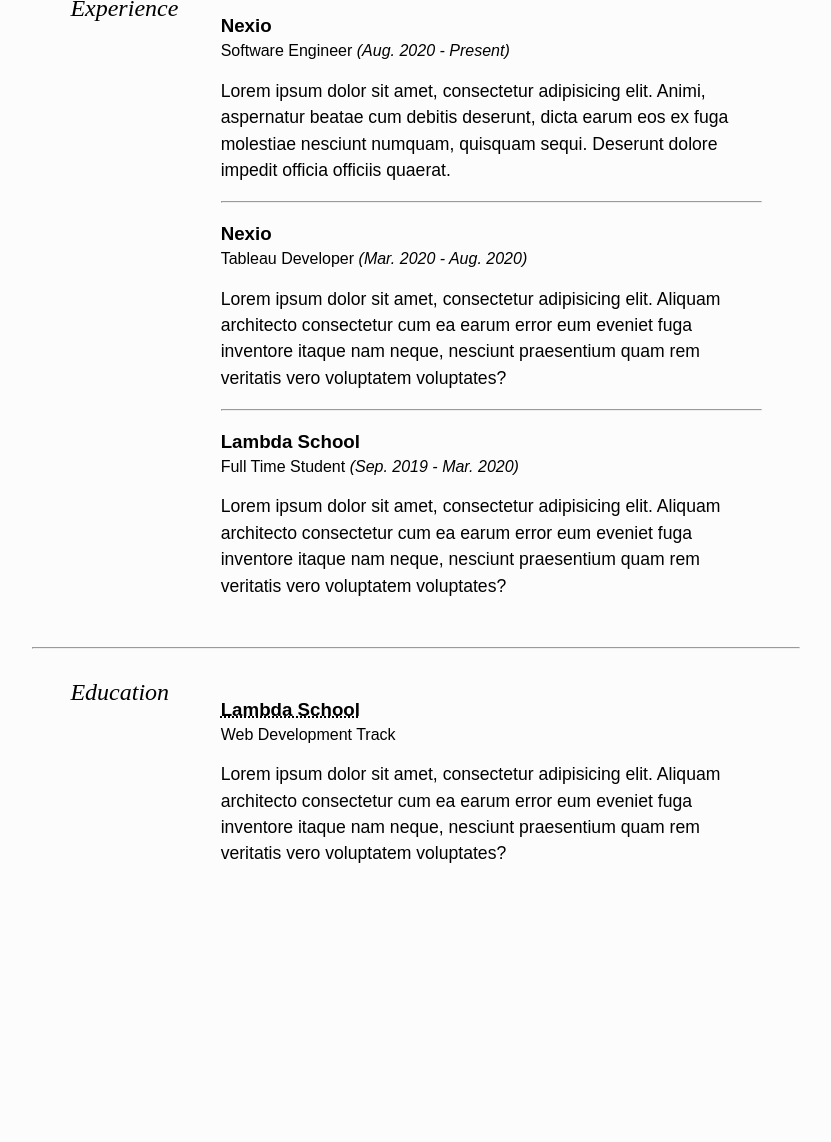
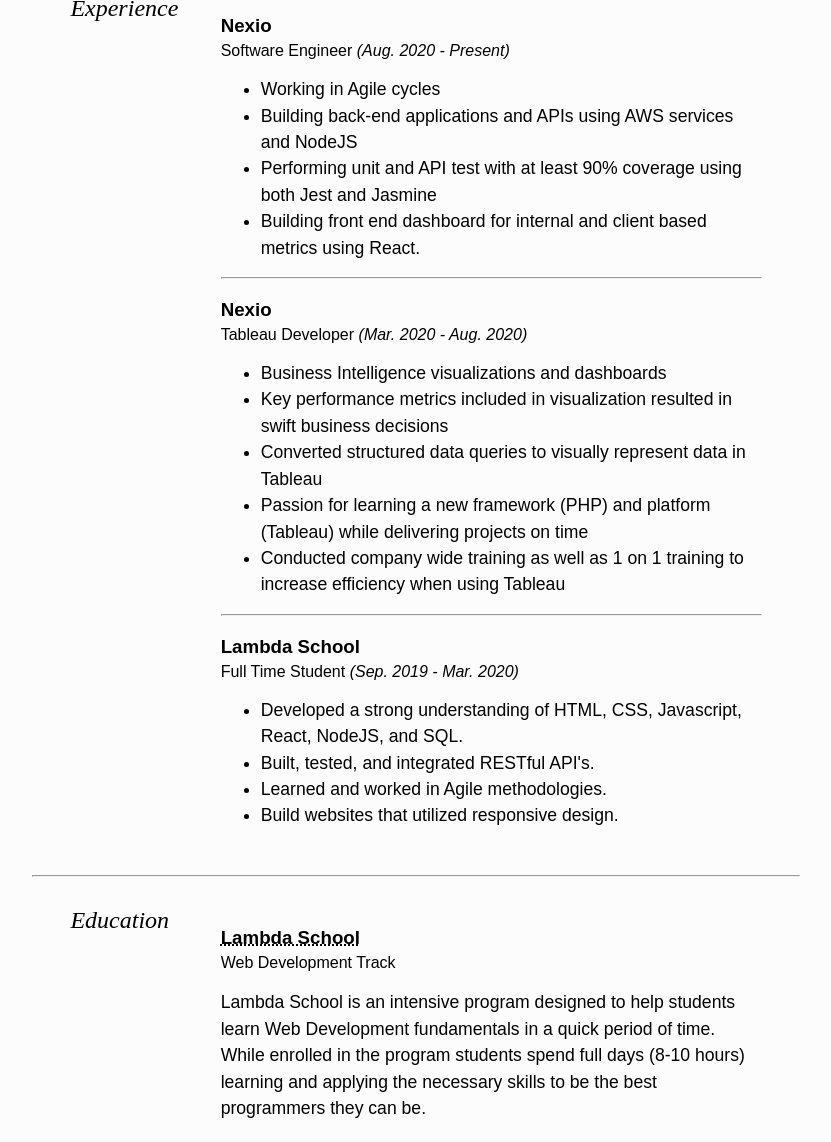
Before and after one commit to tygedavis/aws_resume, a website: page index.html in a window 1280 px wide. Shown: the part 575-1717 px from the top of the page, without its empty margins (224-1055 px from the left). Before the commit the page ends 1489 px from the top, so only its background shows below. Drawn offline with Linux system fonts and the light colour scheme.

Commit message:
Started JS code, added some new lists in HTML and added styling

```diff
--- a/index.css
+++ b/index.css
@@ -75,6 +75,10 @@
 .experience-container h4 span {
     font-style: italic;
 }
+.experience-container ul li {
+    line-height: 1.65rem;
+    font-size: 1.1rem;
+}
 
 /*--- Education ---*/
 .experience-container h3 a {
--- a/index.html
+++ b/index.html
@@ -4,7 +4,7 @@
     <meta charset="UTF-8">
     <title>Tyge Davis</title>
 
-    <link rel="stylesheet" href="index.css">
+    <link rel="stylesheet" type="text/css" href="index.css">
 </head>
 <body>
     <div class="container">
@@ -70,31 +70,35 @@
             <div class="experience-container">
                 <h3>Nexio</h3>
                 <h4>Software Engineer <span>(Aug. 2020 - Present)</span></h4>
-                <p>
-                    Lorem ipsum dolor sit amet, consectetur adipisicing elit. Animi, aspernatur beatae cum debitis
-                    deserunt, dicta earum eos ex fuga molestiae nesciunt numquam, quisquam sequi. Deserunt dolore
-                    impedit officia officiis quaerat.
-                </p>
+                <ul>
+                    <li>Working in Agile cycles</li>
+                    <li>Building back-end applications and APIs using AWS services and NodeJS</li>
+                    <li>Performing unit and API test with at least 90% coverage using both Jest and Jasmine</li>
+                    <li>Building front end dashboard for internal and client based metrics using React.</li>
+                </ul>
             </div>
             <hr>
             <div class="experience-container">
                 <h3>Nexio</h3>
                 <h4>Tableau Developer <span>(Mar. 2020 - Aug. 2020)</span></h4>
-                <p>
-                    Lorem ipsum dolor sit amet, consectetur adipisicing elit. Aliquam architecto consectetur cum ea
-                    earum error eum eveniet fuga inventore itaque nam neque, nesciunt praesentium quam rem veritatis
-                    vero voluptatem voluptates?
-                </p>
+                <ul>
+                    <li>Business Intelligence visualizations and dashboards</li>
+                    <li>Key performance metrics included in visualization resulted in swift business decisions</li>
+                    <li>Converted structured data queries to visually represent data in Tableau</li>
+                    <li>Passion for learning a new framework (PHP) and platform (Tableau) while delivering projects on time</li>
+                    <li>Conducted company wide training as well as 1 on 1 training to increase efficiency when using Tableau</li>
+                </ul>
             </div>
             <hr>
             <div class="experience-container">
                 <h3>Lambda School</h3>
                 <h4>Full Time Student <span>(Sep. 2019 - Mar. 2020)</span></h4>
-                <p>
-                    Lorem ipsum dolor sit amet, consectetur adipisicing elit. Aliquam architecto consectetur cum ea
-                    earum error eum eveniet fuga inventore itaque nam neque, nesciunt praesentium quam rem veritatis
-                    vero voluptatem voluptates?
-                </p>
+                <ul>
+                    <li>Developed a strong understanding of HTML, CSS, Javascript, React, NodeJS, and SQL.</li>
+                    <li>Built, tested, and integrated RESTful API's.</li>
+                    <li>Learned and worked in Agile methodologies.</li>
+                    <li>Build websites that utilized responsive design.</li>
+                </ul>
             </div>
         </div>
     </div>
@@ -110,9 +114,8 @@
                 <h3><a href="https://lambdaschool.com/" target="_blank">Lambda School</a></h3>
                 <h4>Web Development Track</h4>
                 <p>
-                    Lorem ipsum dolor sit amet, consectetur adipisicing elit. Aliquam architecto consectetur cum ea
-                    earum error eum eveniet fuga inventore itaque nam neque, nesciunt praesentium quam rem veritatis
-                    vero voluptatem voluptates?
+                    Lambda School is an intensive program designed to help students learn Web Development fundamentals in a quick period of time.
+                    While enrolled in the program students spend full days (8-10 hours) learning and applying the necessary skills to be the best programmers they can be.
                 </p>
             </div>
         </div>
@@ -131,8 +134,10 @@
 
 <!--    <hr class="divider">-->
 </div>
-    <div id="counter-container">
-        <p>Welcome to my resume, visitor number <span id="count">5,000,000</span></p>
-    </div>
+
+<!--    Todo: COUNTER-->
+<!--    <div id="counter-container">-->
+<!--        <p>Welcome to my resume, visitor number <span id="count">5,000,000</span></p>-->
+<!--    </div>-->
 </body>
 </html>
```
Also changed, not shown: dynamo/createCountTable.js (added, +30 -0 lines), index.js (added, +12 -0 lines), package.json (added, +22 -0 lines), 1 other file.
